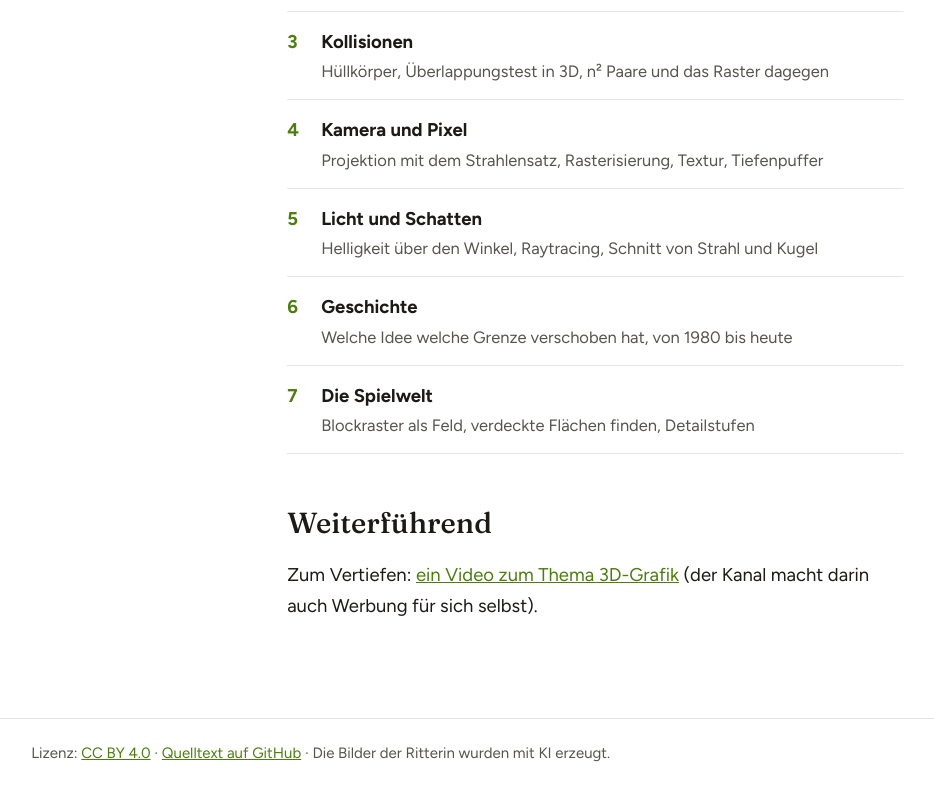
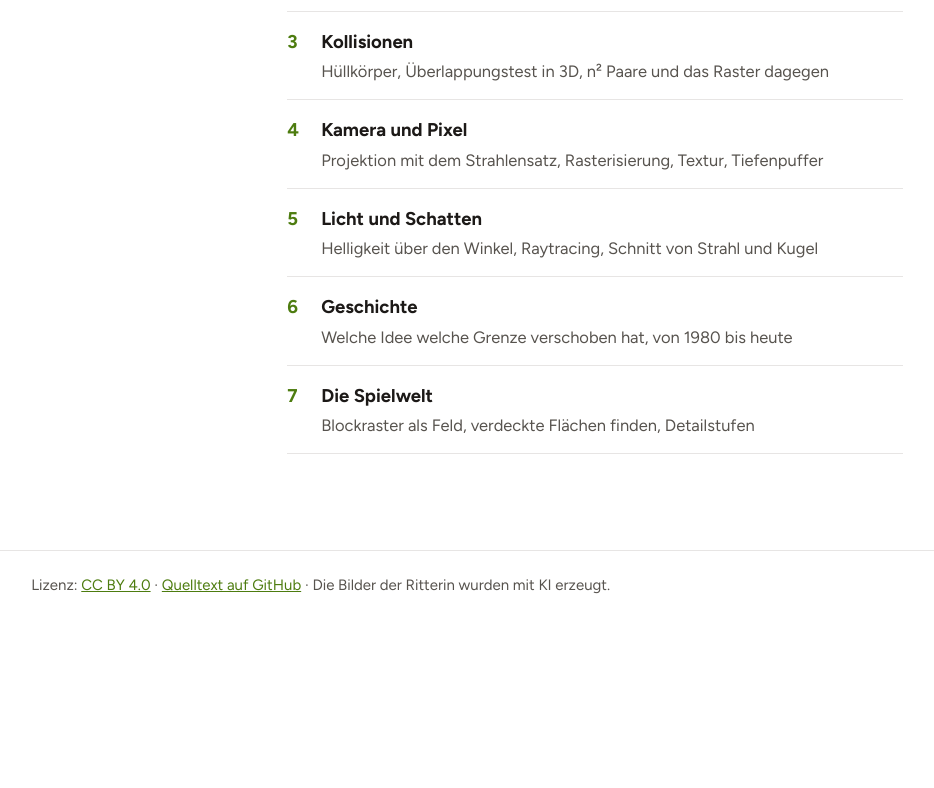
Before and after one commit to wi-wissen/punkte-zu-pixeln, a plain HTML site: page index.html in a window 1280 px wide. Shown: the part 935-1723 px from the top of the page, without its empty margins (20-954 px from the left). After the commit the page ends 1556 px from the top, so only its background shows below. Drawn offline with Linux system fonts and the light colour scheme.

Commit message:
Videoverweis entfernt, Tiefenpuffer ausdrücklich auf das Bildschirmraster bezogen
Co-Authored-By: Claude Fable 5.2 <noreply@anthropic.com>
Claude-Session: https://claude.ai/code/session_01CCV1sQUBMjPPCSfHnSNG68

```diff
--- a/index.html
+++ b/index.html
@@ -24,8 +24,6 @@
 <a class="row" href="06-geschichte.html"><b>6</b><div><strong>Geschichte</strong><span>Welche Idee welche Grenze verschoben hat, von 1980 bis heute</span></div></a>
 <a class="row" href="07-weltmodell.html"><b>7</b><div><strong>Die Spielwelt</strong><span>Blockraster als Feld, verdeckte Flächen finden, Detailstufen</span></div></a>
 </div>
-<h2>Weiterführend</h2>
-<p>Zum Vertiefen: <a href="https://www.youtube.com/watch?v=BFYC9usSTsI">ein Video zum Thema 3D-Grafik</a> (der Kanal macht darin auch Werbung für sich selbst).</p>
 </main>
 <script src="js/mini3d.js"></script>
 <script src="js/site.js"></script>
```
Also changed, not shown: 04-kamera.html (+1 -1 lines).
